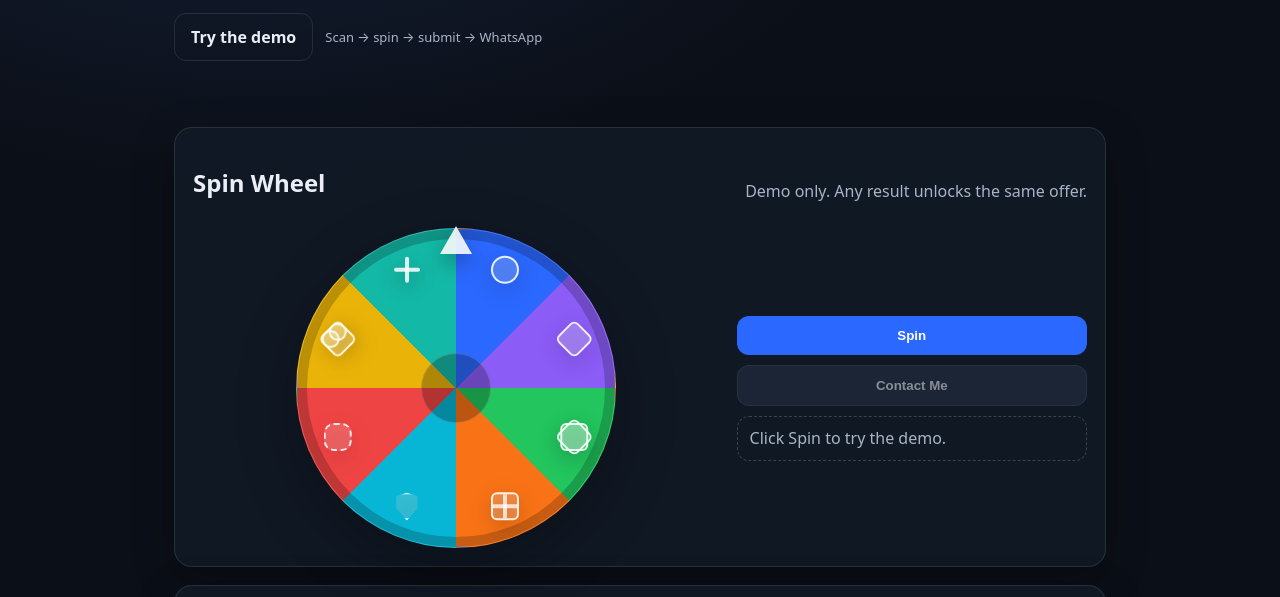
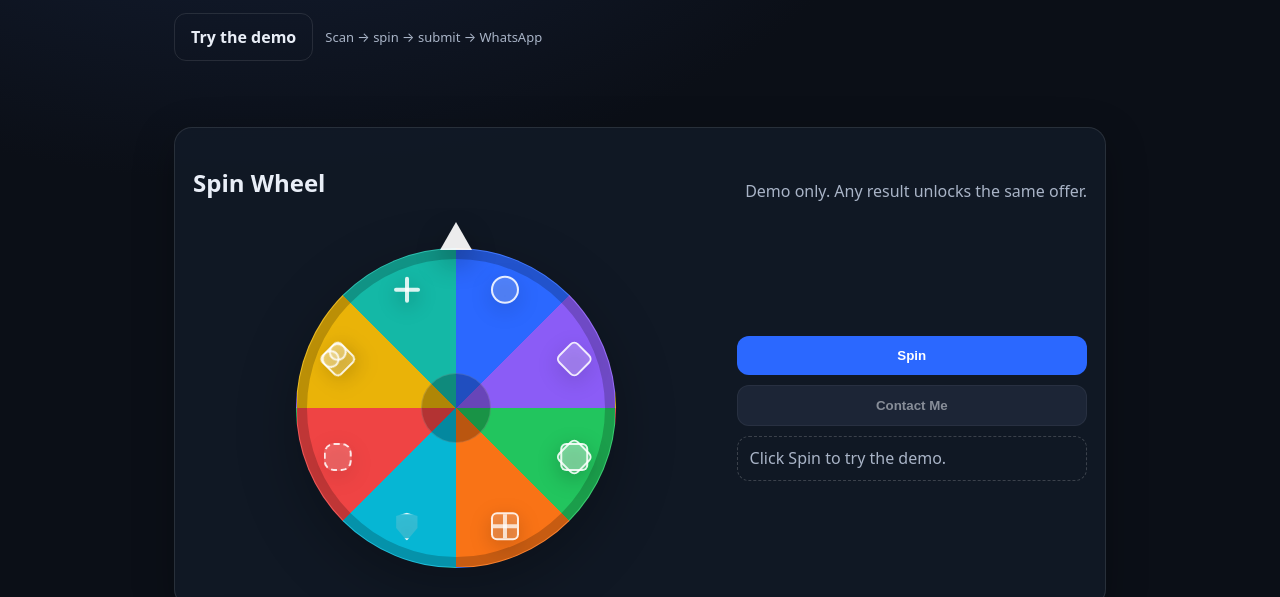
Before and after one commit to nyak33/spinwheel_landing, a plain HTML site: page index.html in a window 1280 px wide. Shown: the part 203-800 px from the top of the page. Drawn offline with Linux system fonts and the light colour scheme.

Commit message:
Refactor wheel styles and icon transformations
Updated styles for wheel-area and pointer, adjusted z-index values, and modified transformations for icons.

```diff
--- a/style.css
+++ b/style.css
@@ -53,12 +53,29 @@ h1{margin:10px 0 8px;font-size:40px;letter-spacing:-0.02em}
 .wheel-wrap{display:grid;grid-template-columns: 1.2fr .8fr;gap:18px;align-items:center;margin-top:10px}
 @media (max-width:840px){.wheel-wrap{grid-template-columns:1fr}}
 
-.wheel-area{position:relative;display:flex;justify-content:center;align-items:center;min-height:320px}
+/* Make wheel-area the anchor for pointer + wheel */
+.wheel-area{
+  position:relative;
+  display:flex;
+  justify-content:center;
+  align-items:center;
+  min-height:360px; /* a bit taller so pointer fits nicely */
+}
+
+/* Pointer arrow at top center (shows winning slice) */
 .pointer{
-  position:absolute;left:50%;top:-2px;transform:translateX(-50%);
-  width:0;height:0;border-left:16px solid transparent;border-right:16px solid transparent;border-bottom:28px solid rgba(255,255,255,.88);
-  filter:drop-shadow(0 8px 10px rgba(0,0,0,.35));
-  z-index:3;
+  position:absolute;
+  left:50%;
+  /* wheel size is 320px => radius 160px. place pointer above wheel */
+  top: calc(50% - 160px - 26px);
+  transform: translateX(-50%);
+  width:0;height:0;
+  border-left:16px solid transparent;
+  border-right:16px solid transparent;
+  border-bottom:28px solid rgba(255,255,255,.92);
+  filter:drop-shadow(0 10px 14px rgba(0,0,0,.45));
+  z-index:5;
+  pointer-events:none;
 }
 
 .wheel-disk{
@@ -77,15 +94,15 @@ h1{margin:10px 0 8px;font-size:40px;letter-spacing:-0.02em}
       #14b8a6 87.5% 100%
     );
   transition:transform 3.2s cubic-bezier(.15,.85,.2,1);
-  position:relative;      /* important for icons */
-  overflow:hidden;        /* keep icons inside */
+  position:relative;
+  overflow:hidden;
 }
 
 .wheel-center{
   position:absolute;width:70px;height:70px;border-radius:50%;
   background:rgba(0,0,0,.25);
   border:1px solid rgba(255,255,255,.14);
-  z-index:2;
+  z-index:6;
 }
 
 .wheel-actions{display:flex;flex-direction:column;gap:10px}
@@ -144,7 +161,6 @@ input:focus{border-color:rgba(43,104,255,.65)}
   pointer-events:none;
 }
 
-/* Base icon */
 .wi{
   position:absolute;
   left:50%;
@@ -161,7 +177,7 @@ input:focus{border-color:rgba(43,104,255,.65)}
 .wi-4{ transform: translate(-50%,-50%) rotate(157.5deg) translate(0,-128px) rotate(-157.5deg); }
 .wi-5{ transform: translate(-50%,-50%) rotate(202.5deg) translate(0,-128px) rotate(-202.5deg); }
 .wi-6{ transform: translate(-50%,-50%) rotate(247.5deg) translate(0,-128px) rotate(-247.5deg); }
-.wi-7{ transform: translate(-50%,-50%) rotate(292.5deg) translate(0,-128px) rotate(-292.5deg); }
+.wi-7{ transform: translate(-50%,-50%) rotate(292.5deg) translate(0,-128px) rotate(-292.5deg) rotate(-45deg); }
 .wi-8{ transform: translate(-50%,-50%) rotate(337.5deg) translate(0,-128px) rotate(-337.5deg); }
 
 /* 1) Circle coin */
@@ -227,11 +243,10 @@ input:focus{border-color:rgba(43,104,255,.65)}
   background:rgba(255,255,255,.16);
 }
 
-/* 7) Heart (simple) */
+/* 7) Heart lobes */
 .wi-7{
   background: rgba(255,255,255,.22);
   border: 2px solid rgba(255,255,255,.85);
-  transform: translate(-50%,-50%) rotate(292.5deg) translate(0,-128px) rotate(-292.5deg) rotate(-45deg);
   border-radius: 6px;
 }
 .wi-7::before,
```
